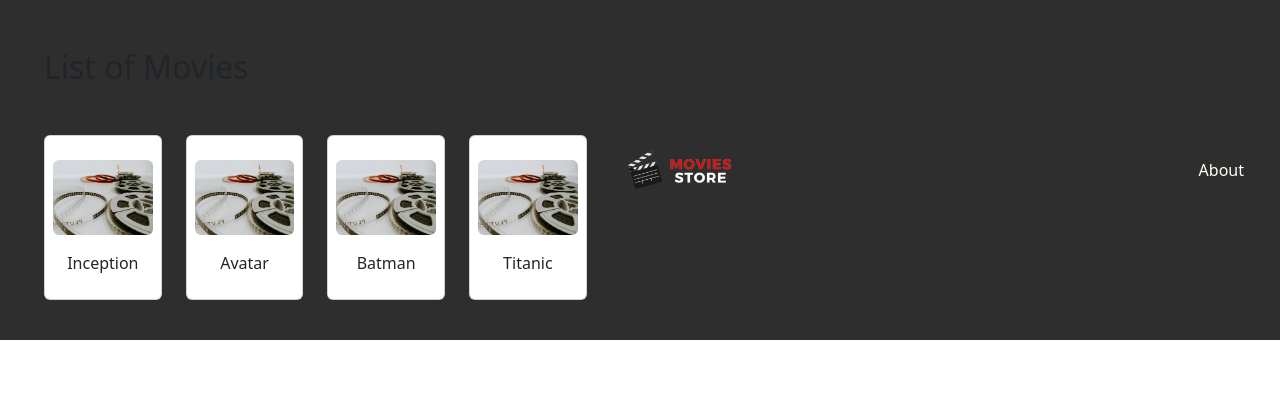
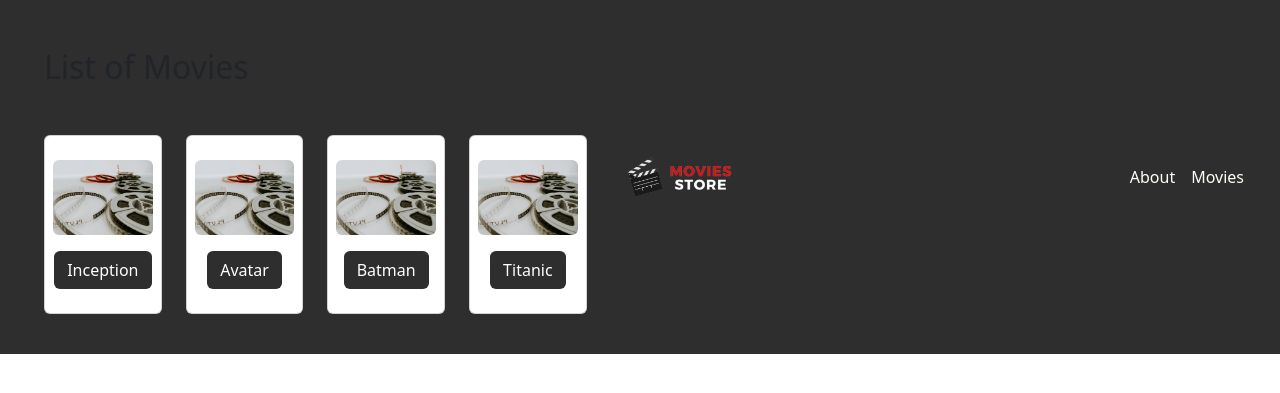
Before and after one commit to Jhicks77/gt-movies-site, a Django app: page /movies/ in a window 1280 px wide. Shown: the top 393 px of the page. Run offline with Django 5.2, Linux system fonts and the light colour scheme; some libraries are stand-ins or nearby versions; some web fonts are replaced.

Commit message:
Adjusted list of movies (made clickable)
can now click on movies in header, click on each movie to see info

```diff
--- a/MoviesSite/templates/base.html
+++ b/MoviesSite/templates/base.html
@@ -44,13 +44,15 @@
             aria-label="Toggle navigation">
       <span class="navbar-toggler-icon"></span>
     </button>
-    <div class="collapse navbar-collapse"
-         id="navbarNavAltMarkup">
-      <div class="navbar-nav ms-auto navbar-ml">
-        <a class="nav-link"
-           href="{% url 'home.about' %}">About</a>
-      </div>
-    </div>
+           <div class="collapse navbar-collapse"
+           id="navbarNavAltMarkup">
+  <div class="navbar-nav ms-auto navbar-ml">
+    <a class="nav-link" href=
+      "{% url 'home.about' %}">About</a>
+    <a class="nav-link" href=
+      "{% url 'movies.index' %}">Movies</a>
+  </div>
+</div>
   </div>
 </nav>
     <!-- Footer -->
--- a/movies/templates/movies/index.html
+++ b/movies/templates/movies/index.html
@@ -16,7 +16,9 @@
           <img src="{% static 'img/about.jpg' %}"
             class="card-img-top rounded">
           <div class="card-body text-center">
+            <a href="{% url 'movies.show' id=movie.id %}" class="btn bg-dark text-white">
             {{ movie.name }}
+            </a>
           </div>
 </div>
           </div>
--- a/movies/views.py
+++ b/movies/views.py
@@ -27,8 +27,14 @@ def index(request):
     return render(request, 'movies/index.html',
                   {'template_data': template_data})
 
+#def show(request, id):
+    #return HttpResponse(f'placeholder view for movie number {id}')
 def show(request, id):
-    return HttpResponse(f'placeholder view for movie number {id}')
+    movie = movies[id - 1]
+    template_data = {}
+    template_data['title'] = movie['name']
+    template_data['movie'] = movie
+    return render(request, 'movies/show.html',{'template_data': template_data})
 
 #login required
 def create_review(request, id):
```
Also changed, not shown: movies/templates/movies/show.html (added, +22 -0 lines).
